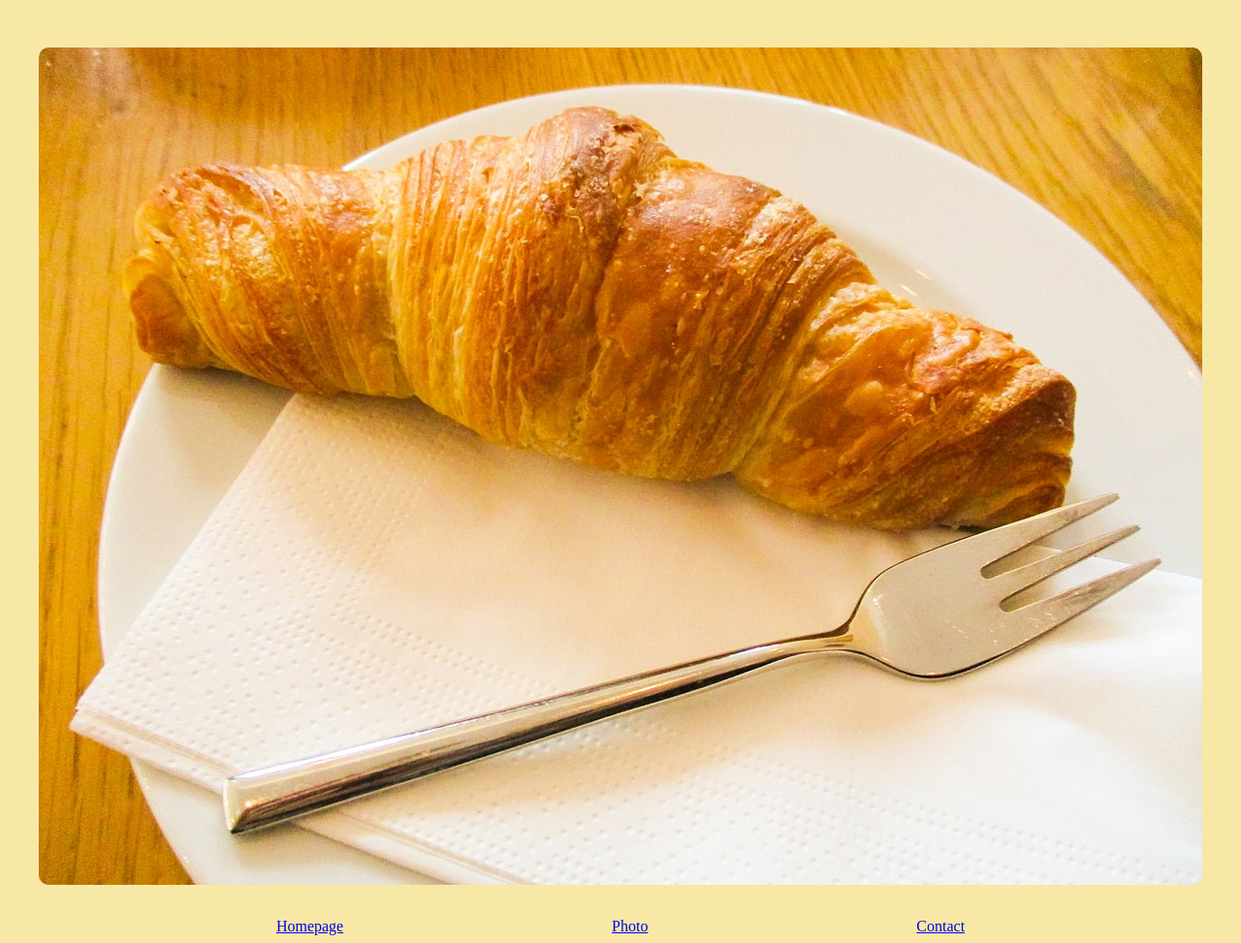
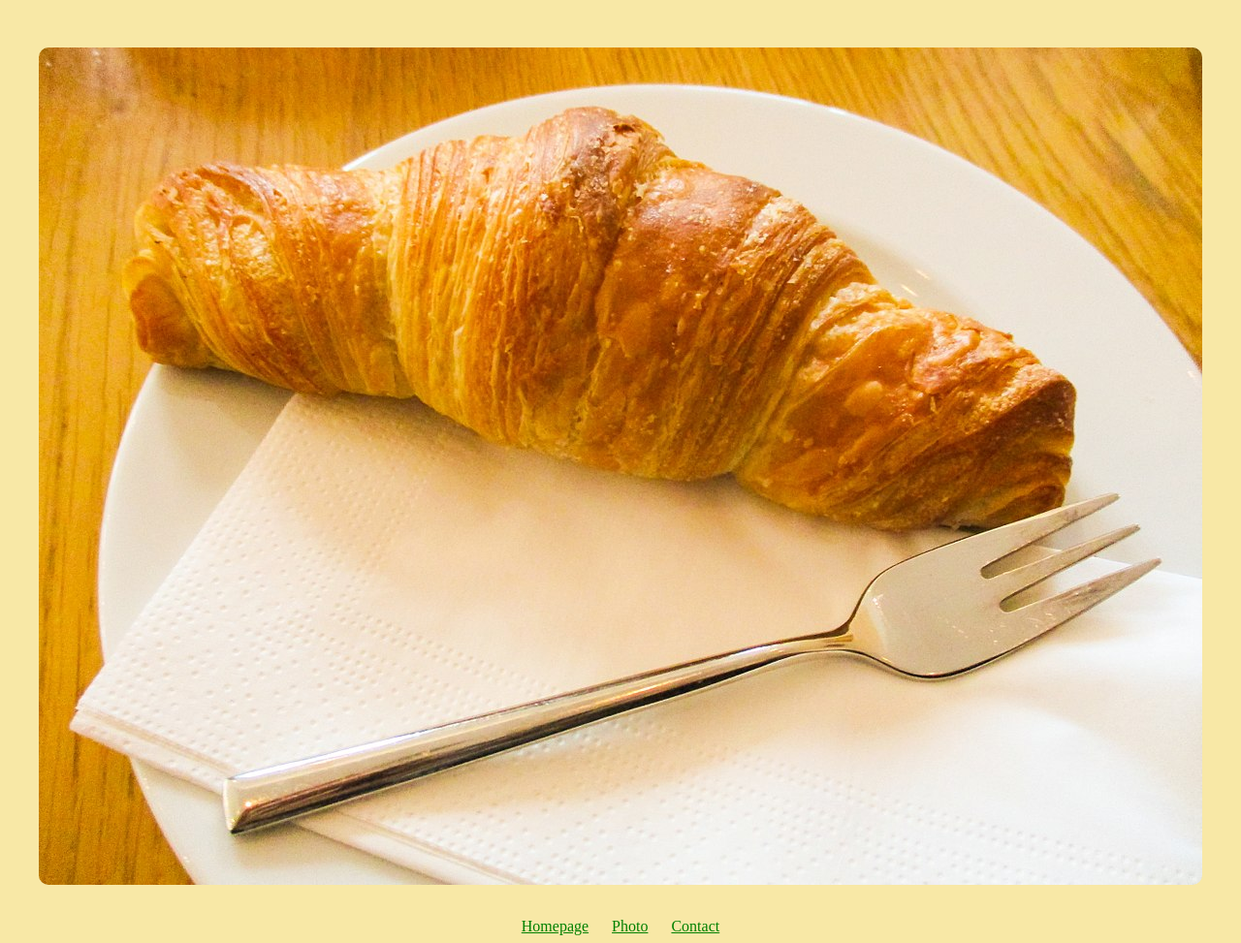
Before and after one commit to dfernando8/croissant, a plain HTML site: page photo.html in a window 1280 px wide. Shown: the part 62-1035 px from the top of the page at 97% size. Drawn offline with Linux system fonts and the light colour scheme.

Commit message:
updates to styling

```diff
--- a/src/styles.css
+++ b/src/styles.css
@@ -3,9 +3,9 @@ body {
   text-align: center;
 }
 
-.navigation-links {
-  display: flex;
-  justify-content: space-evenly;
+a {
+  color: green;
+  margin: 0 10px;
 }
 
 img {
```
Also changed, not shown: contact.html (+1 -1 lines), index.html (+1 -1 lines).
